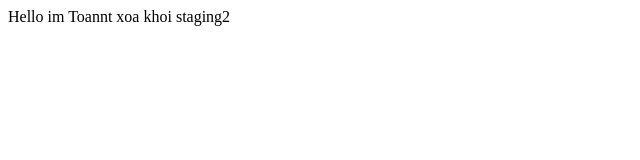
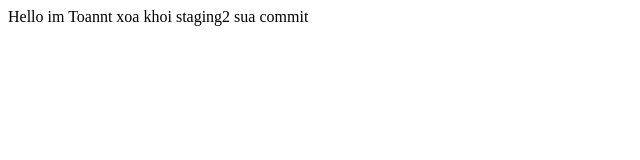
Before and after one commit to NgTienToan/learn-github, a plain HTML site: page index.html in a window 1280 px wide. Shown: the full height of the page, 0-640 px from the left. Drawn offline with Linux system fonts and the light colour scheme.

Commit message:
sua commit

```diff
--- a/index.html
+++ b/index.html
@@ -8,5 +8,6 @@
 <body>
   Hello im Toannt
 xoa khoi staging2
+sua commit
 </body>
 </html>
```
